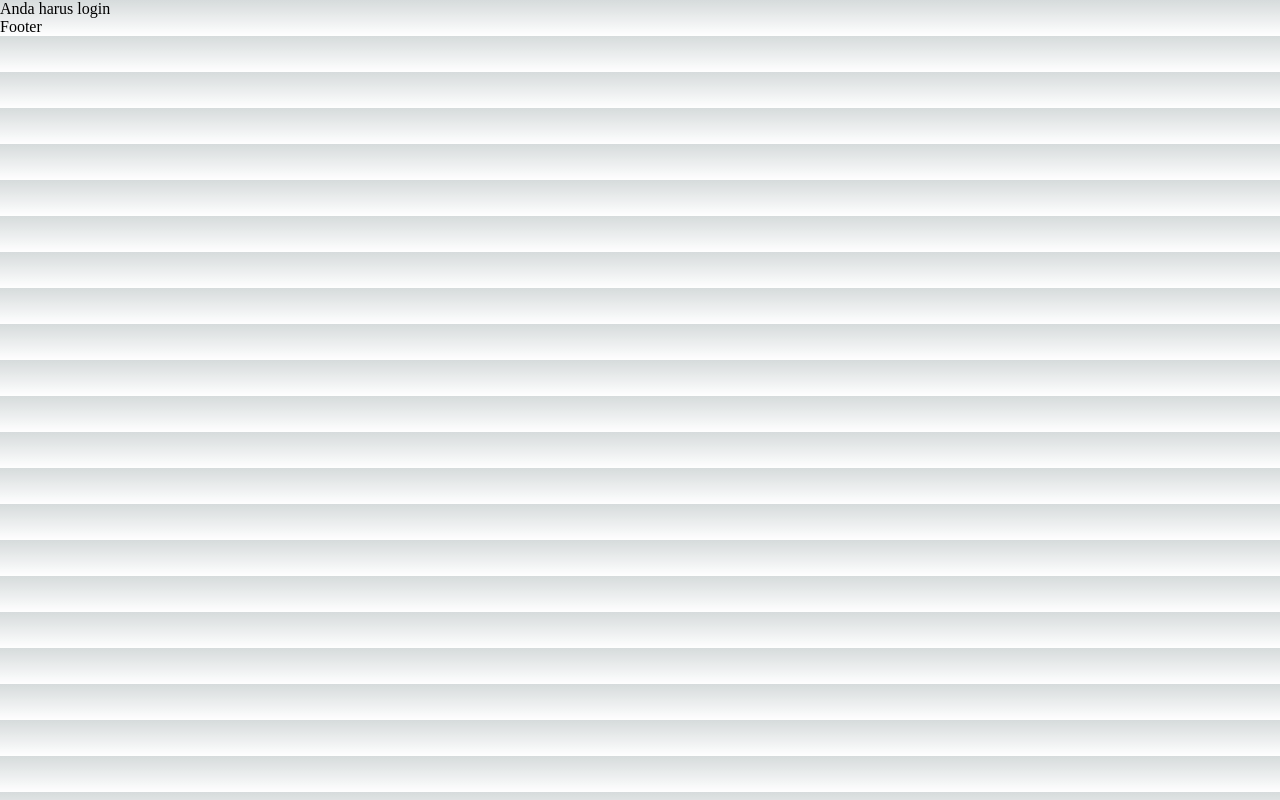
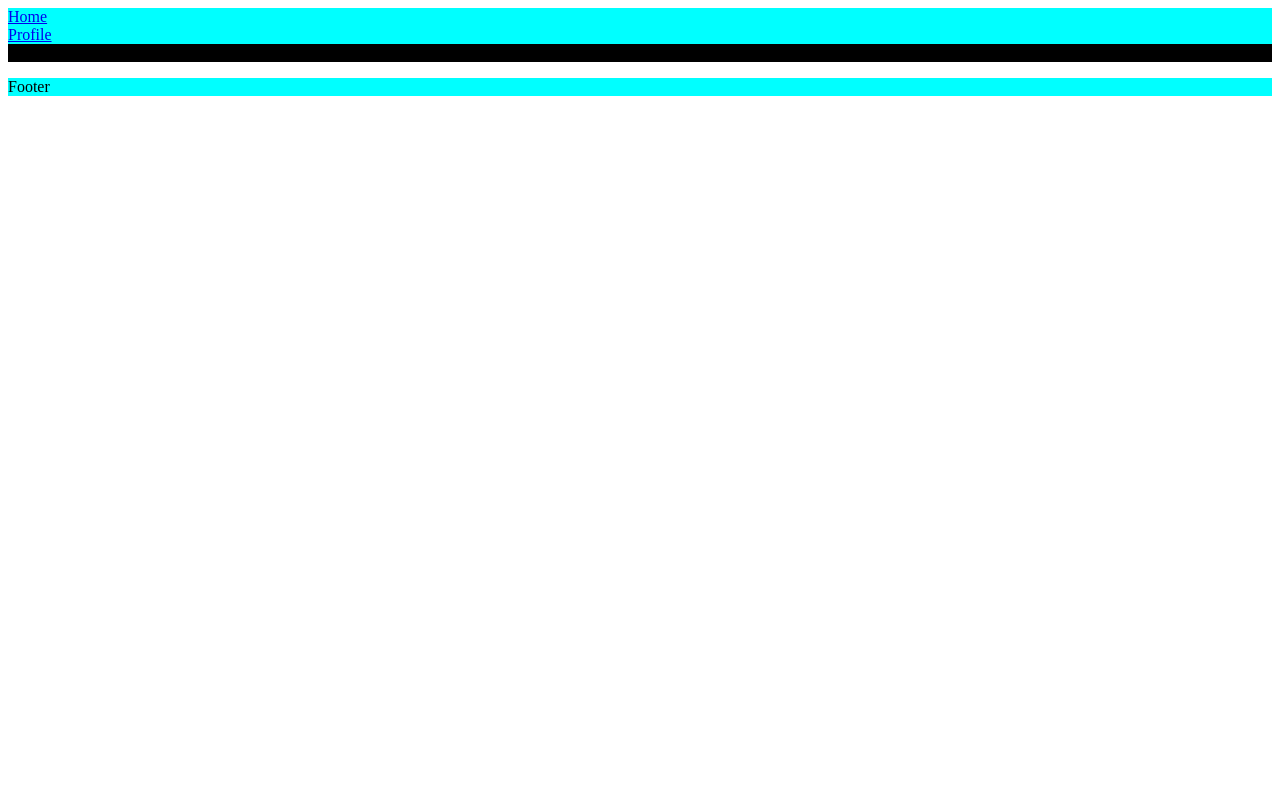
Before and after one commit to rantositorus/learn-nextjs, a Next.js app: page / in a window 1280 px wide. Built offline with nearby package versions, Linux system fonts and the light colour scheme.

Commit message:
implement styles.module.css

```diff
--- /dev/null
+++ b/components/content/index.js
@@ -0,0 +1,3 @@
+export default function Content() {
+  return <div className="background-black">Content</div>;
+}
--- a/components/footer/index.js
+++ b/components/footer/index.js
@@ -1,6 +1,8 @@
+import styles from "./styles.module.css";
+
 export default function Footer() {
   return (
-    <footer>
+    <footer className={styles.header}>
       <p>Footer</p>
     </footer>
   );
--- /dev/null
+++ b/components/footer/styles.module.css
@@ -0,0 +1,3 @@
+.header {
+  background-color: aqua;
+}
--- a/components/header/index.js
+++ b/components/header/index.js
@@ -1,9 +1,10 @@
 import { withAuth } from "../with-auth";
 import Menu from "../menu";
+import styles from "./styles.module.css";
 
 function Header() {
   return (
-    <div>
+    <div className={styles.header}>
       <Menu />
     </div>
   );
--- /dev/null
+++ b/components/header/styles.module.css
@@ -0,0 +1,3 @@
+.header {
+  background-color: aqua;
+}
--- a/components/with-auth/index.js
+++ b/components/with-auth/index.js
@@ -1,6 +1,6 @@
 export function withAuth(Component) {
   return function WithAuth(props) {
-    const islogin = false;
+    const islogin = true;
 
     if (!islogin) {
       return <div>Anda harus login</div>;
--- a/pages/index.js
+++ b/pages/index.js
@@ -1,7 +1,7 @@
 import Head from "next/head";
-
 import Header from "../components/header";
 import Footer from "../components/footer";
+import Content from "../components/content";
 
 export default function Layout({ children, metaTitle, metaDescription }) {
   return (
@@ -16,7 +16,7 @@ export default function Layout({ children, metaTitle, metaDescription }) {
         <link rel="icon" href="/favicon.ico" />
       </Head>
       <Header />
-      {children}
+      <Content />
       <Footer />
     </div>
   );
--- a/styles/globals.css
+++ b/styles/globals.css
@@ -1,107 +1,7 @@
-:root {
-  --max-width: 1100px;
-  --border-radius: 12px;
-  --font-mono: ui-monospace, Menlo, Monaco, "Cascadia Mono", "Segoe UI Mono",
-    "Roboto Mono", "Oxygen Mono", "Ubuntu Monospace", "Source Code Pro",
-    "Fira Mono", "Droid Sans Mono", "Courier New", monospace;
-
-  --foreground-rgb: 0, 0, 0;
-  --background-start-rgb: 214, 219, 220;
-  --background-end-rgb: 255, 255, 255;
-
-  --primary-glow: conic-gradient(
-    from 180deg at 50% 50%,
-    #16abff33 0deg,
-    #0885ff33 55deg,
-    #54d6ff33 120deg,
-    #0071ff33 160deg,
-    transparent 360deg
-  );
-  --secondary-glow: radial-gradient(
-    rgba(255, 255, 255, 1),
-    rgba(255, 255, 255, 0)
-  );
-
-  --tile-start-rgb: 239, 245, 249;
-  --tile-end-rgb: 228, 232, 233;
-  --tile-border: conic-gradient(
-    #00000080,
-    #00000040,
-    #00000030,
-    #00000020,
-    #00000010,
-    #00000010,
-    #00000080
-  );
-
-  --callout-rgb: 238, 240, 241;
-  --callout-border-rgb: 172, 175, 176;
-  --card-rgb: 180, 185, 188;
-  --card-border-rgb: 131, 134, 135;
+.text-red {
+  color: red;
 }
 
-@media (prefers-color-scheme: dark) {
-  :root {
-    --foreground-rgb: 255, 255, 255;
-    --background-start-rgb: 0, 0, 0;
-    --background-end-rgb: 0, 0, 0;
-
-    --primary-glow: radial-gradient(rgba(1, 65, 255, 0.4), rgba(1, 65, 255, 0));
-    --secondary-glow: linear-gradient(
-      to bottom right,
-      rgba(1, 65, 255, 0),
-      rgba(1, 65, 255, 0),
-      rgba(1, 65, 255, 0.3)
-    );
-
-    --tile-start-rgb: 2, 13, 46;
-    --tile-end-rgb: 2, 5, 19;
-    --tile-border: conic-gradient(
-      #ffffff80,
-      #ffffff40,
-      #ffffff30,
-      #ffffff20,
-      #ffffff10,
-      #ffffff10,
-      #ffffff80
-    );
-
-    --callout-rgb: 20, 20, 20;
-    --callout-border-rgb: 108, 108, 108;
-    --card-rgb: 100, 100, 100;
-    --card-border-rgb: 200, 200, 200;
-  }
+.background-black {
+  background-color: black;
 }
-
-* {
-  box-sizing: border-box;
-  padding: 0;
-  margin: 0;
-}
-
-html,
-body {
-  max-width: 100vw;
-  overflow-x: hidden;
-}
-
-body {
-  color: rgb(var(--foreground-rgb));
-  background: linear-gradient(
-      to bottom,
-      transparent,
-      rgb(var(--background-end-rgb))
-    )
-    rgb(var(--background-start-rgb));
-}
-
-a {
-  color: inherit;
-  text-decoration: none;
-}
-
-@media (prefers-color-scheme: dark) {
-  html {
-    color-scheme: dark;
-  }
-}
```
